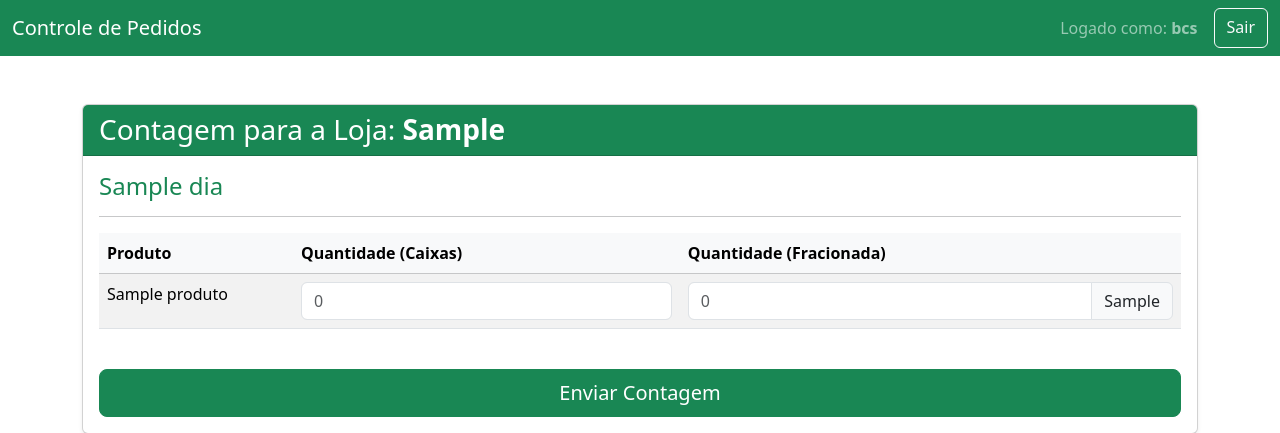
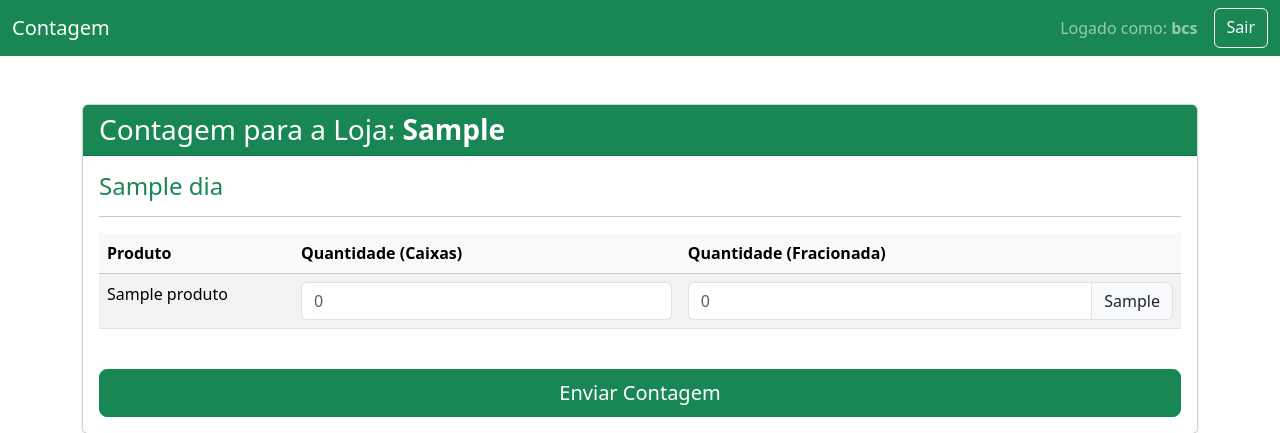
Before and after one commit to IgorsSantana/app-hortifruti, a Flask app: template templates/index.html in a window 1280 px wide. Shown: the top 433 px of the page. Run offline with Flask 3, Linux system fonts and the light colour scheme; a user stored in the database is signed in; tables that the repository leaves empty hold one stand-in row (values such as "Sample post"); the template is opened without the code that fills it: most values are stand-ins (such as "Sample title", 1, 10 or a date in 2020); some libraries are stand-ins or nearby versions.

Commit message:
Mundança de texto

```diff
--- a/templates/index.html
+++ b/templates/index.html
@@ -9,7 +9,7 @@
 <body>
     <nav class="navbar navbar-expand-lg navbar-dark bg-success">
         <div class="container-fluid">
-            <a class="navbar-brand" href="#">Controle de Pedidos</a>
+            <a class="navbar-brand" href="#">Contagem</a>
             <div class="d-flex">
                 <span class="navbar-text me-3">Logado como: <strong>{{ session.username }}</strong></span>
                 <a href="/logout" class="btn btn-outline-light">Sair</a>
```
